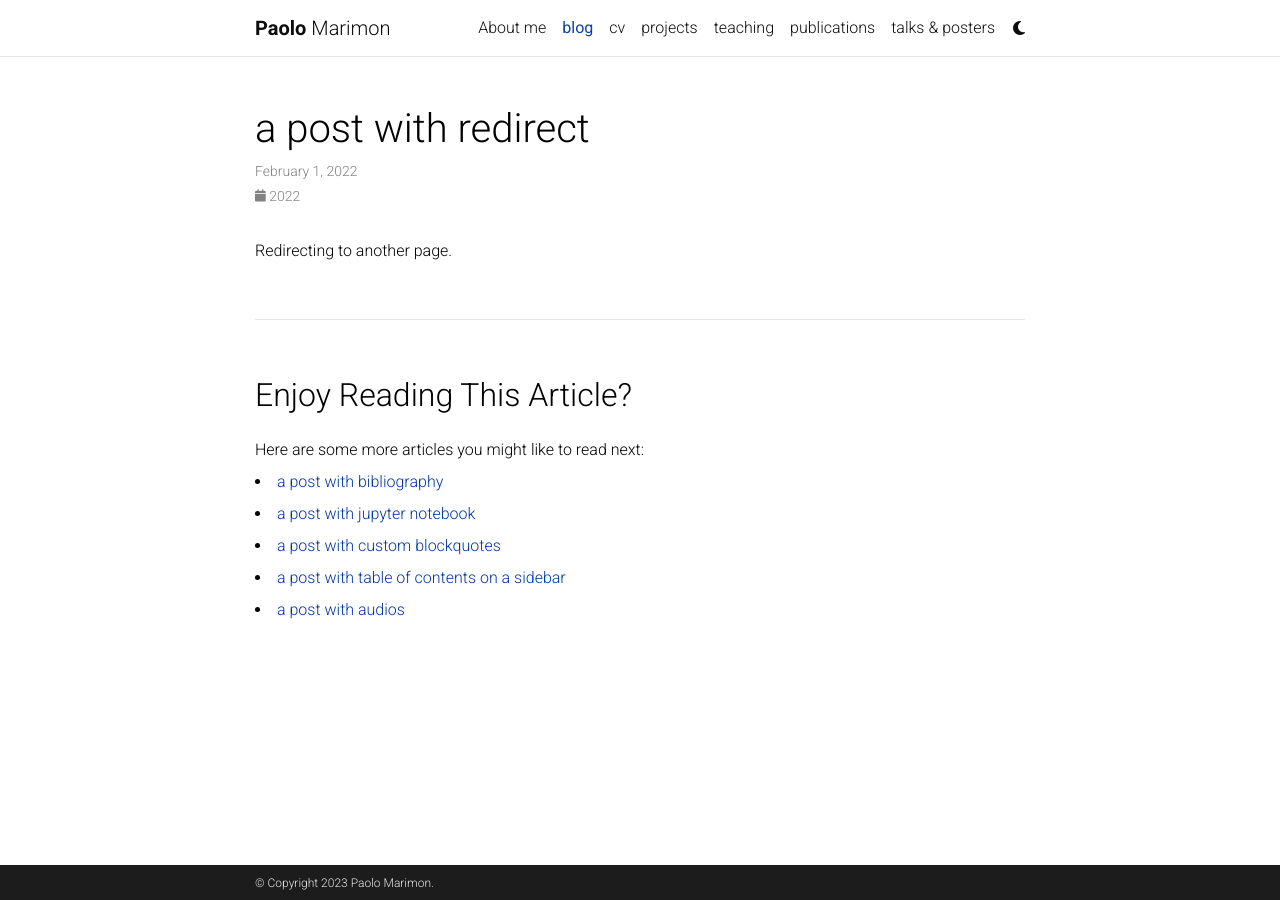
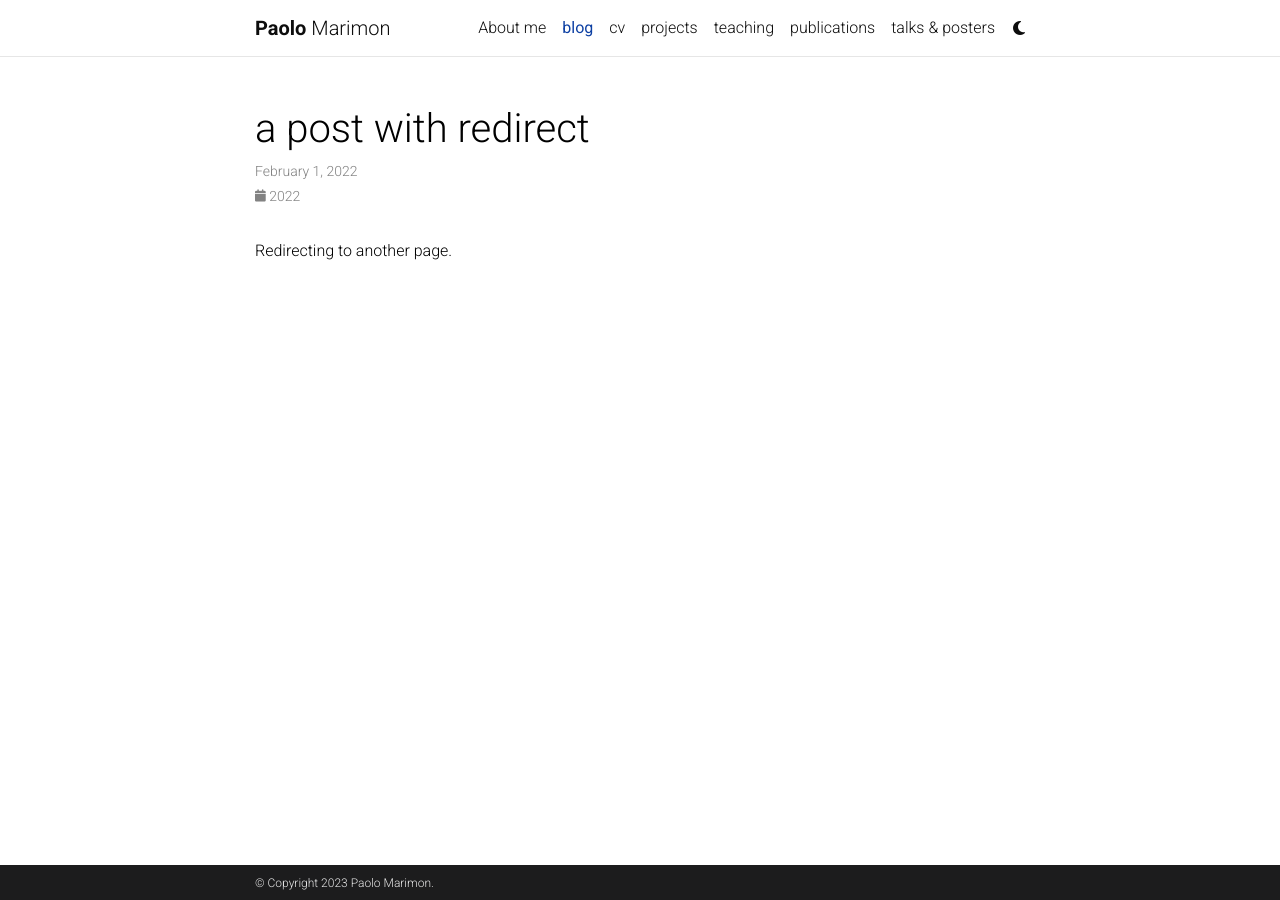
Before and after one commit to paolomarimon/paolomarimon.github.io, a Jekyll site: the page built from _posts/2022-02-01-redirect.md, in a window 1280 px wide. Built offline with Jekyll 4.4.1, drawn with Linux system fonts in a browser that asks for light colours; comment, search, counter and statistics services are not loaded; a style sheet for code colours, icons or effects is not loaded.

Commit message:
Update _config.yml

```diff
--- a/_config.yml
+++ b/_config.yml
@@ -120,7 +120,7 @@
 
 blog_name: al-folio # blog_name will be displayed in your blog page
 blog_nav_title: blog # your blog must have a title for it to be displayed in the nav bar
-blog_nav_order: 8
+blog_nav_order: 08
 blog_description: a simple whitespace theme for academics
 permalink: /blog/:year/:title/
 
@@ -129,7 +129,7 @@
   enabled: true
 
 related_blog_posts:
-  enabled: true
+  enabled: false
   max_related: 5
 
 # Giscus comments (RECOMMENDED)
```
